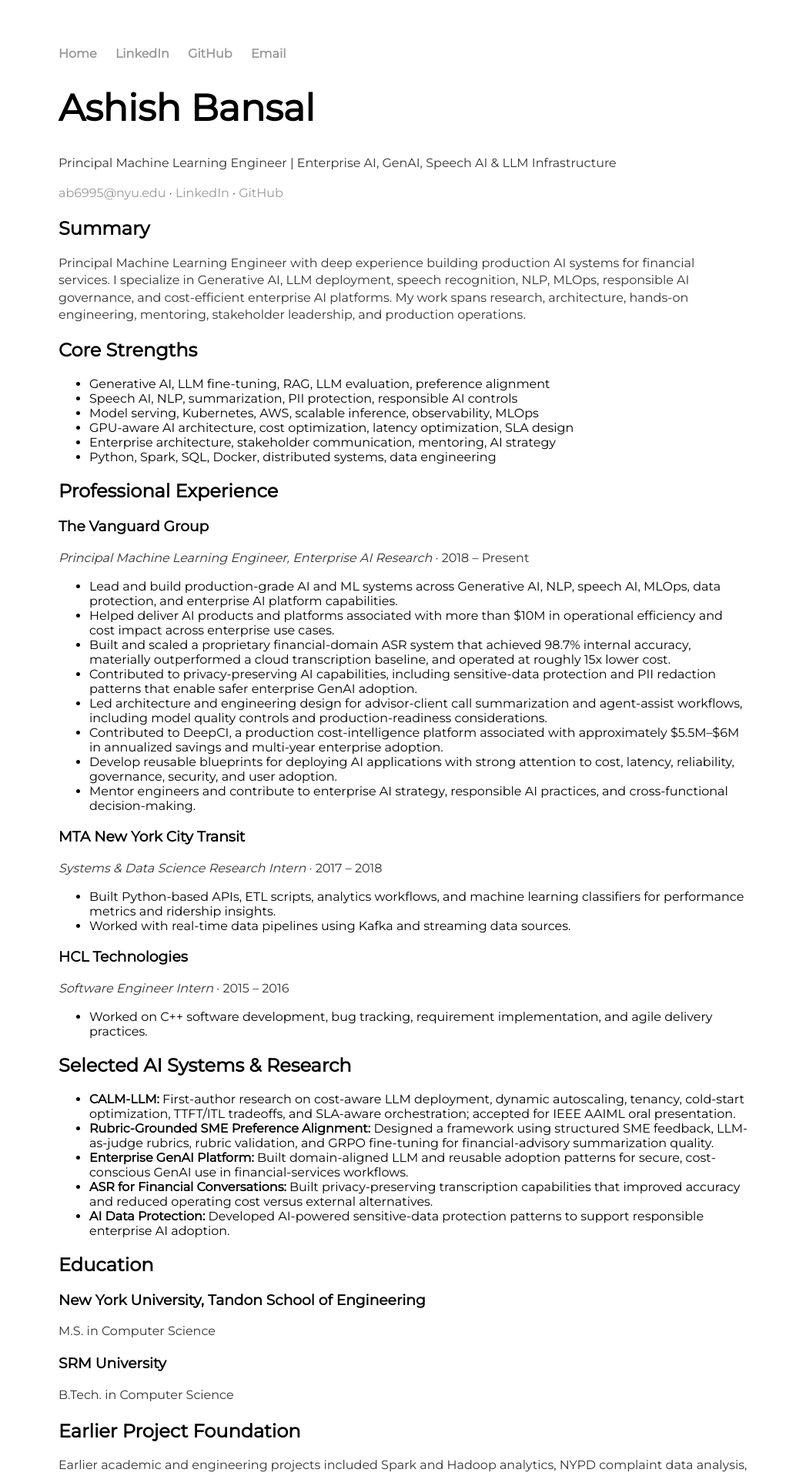
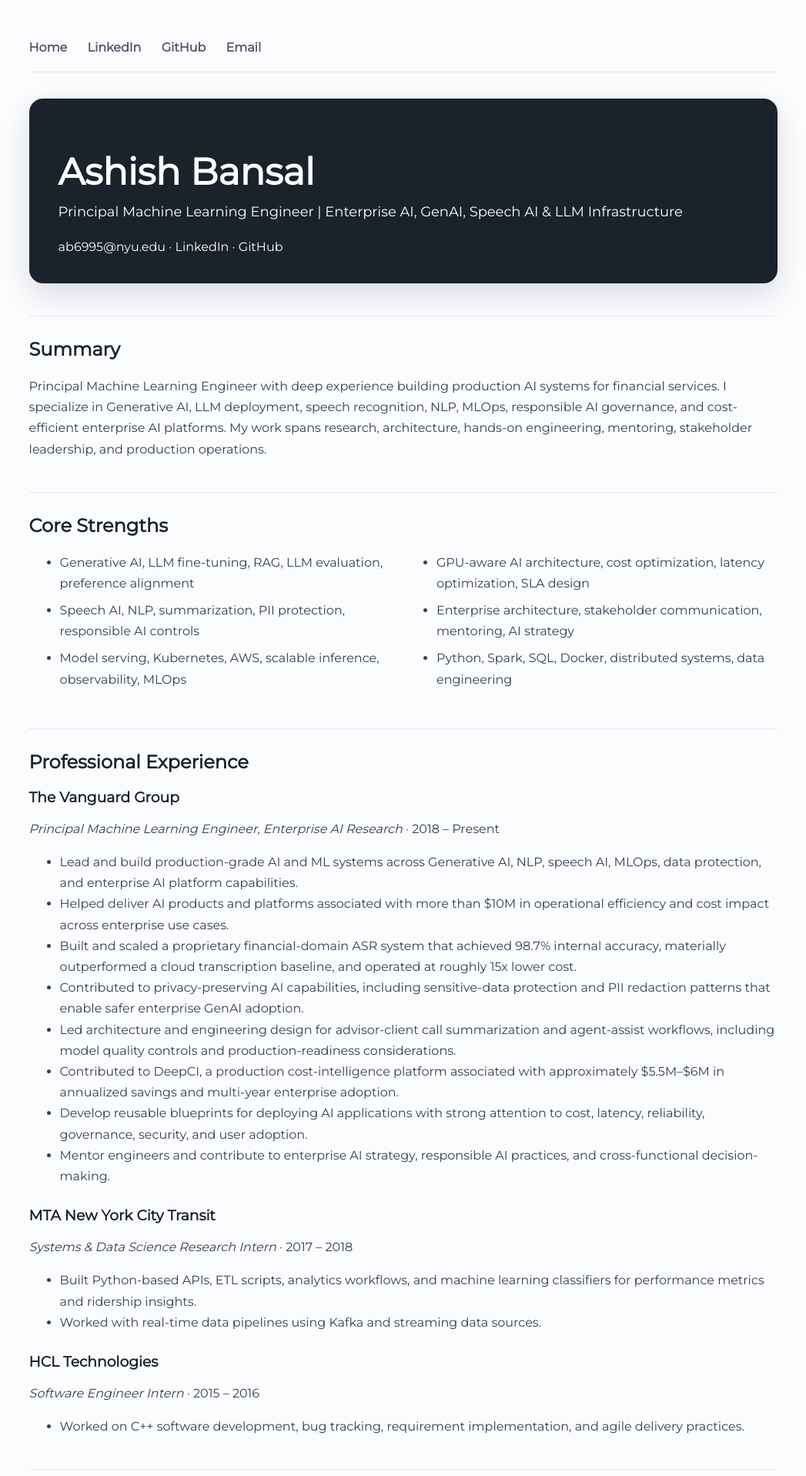
Before and after one commit to ab6995/ab6995.github.io, a Jekyll site: the page built from resume/index.html, in a window 1280 px wide. Shown: the top 1917 px of the page at 77% size, without its empty margins (116-1163 px from the left). Built offline with Jekyll 4.4.1, drawn with Linux system fonts in a browser that asks for light colours.

Commit message:
Refresh resume page styling

```diff
--- a/assets/css/blog.css
+++ b/assets/css/blog.css
@@ -1,39 +1,97 @@
 @import url(https://fonts.googleapis.com/css?family=Montserrat);
 
 body {
-    margin: 60px auto;
-    width: 70%;
-    font-family:'Montserrat',sans-serif;
+  margin: 48px auto;
+  width: 76%;
+  max-width: 980px;
+  font-family: 'Montserrat', sans-serif;
+  color: #263241;
+  background: #fbfcfe;
 }
-nav ul, footer ul {
-    font-family:'Montserrat',sans-serif;
-    padding: 0px;
+
+nav ul {
+  padding: 0;
   list-style: none;
-    font-weight: bold;
+  font-weight: 700;
+  border-bottom: 1px solid #e3e8ef;
+  padding-bottom: 18px;
+  margin-bottom: 34px;
 }
-nav ul li, footer ul li {
+
+nav ul li {
   display: inline;
-    margin-right: 20px;
+  margin-right: 22px;
 }
+
 a {
   text-decoration: none;
-    color: #999;
+  color: #54516a;
 }
+
 a:hover {
   text-decoration: underline;
 }
+
 h1 {
   font-size: 3em;
-    font-family:'Montserrat',sans-serif;
+  margin-bottom: 8px;
+  color: #1a222c;
 }
-p {
+
+h2 {
+  margin-top: 42px;
+  padding-top: 28px;
+  border-top: 1px solid #e3e8ef;
+  color: #1a222c;
+}
+
+h3 {
+  margin-bottom: 4px;
+  color: #1a222c;
+}
+
+p,
+li {
   font-size: 1em;
-    line-height: 1.4em;
-    color: #333;
+  line-height: 1.7em;
+  color: #354052;
 }
-footer {
-    border-top: 1px solid #d5d5d5;
-    font-size: .8em;
+
+.resume-hero {
+  background: #1a222c;
+  color: #fff;
+  padding: 34px 38px;
+  border-radius: 18px;
+  box-shadow: 0 14px 36px rgba(26, 34, 44, 0.15);
+}
+
+.resume-hero h1,
+.resume-hero p,
+.resume-hero a {
+  color: #fff;
+}
+
+.resume-subtitle {
+  margin: 0;
+  font-size: 1.12em;
+}
+
+.resume-contact {
+  margin-bottom: 0;
+}
+
+.resume-item {
+  margin-bottom: 26px;
+}
+
+.two-column-list {
+  columns: 2;
+  column-gap: 46px;
+}
+
+.two-column-list li {
+  break-inside: avoid;
+  margin-bottom: 8px;
 }
 
 ul.posts {
@@ -48,3 +106,27 @@
 div.post-header {
   text-align: center;
 }
+
+@media only screen and (max-width: 760px) {
+  body {
+    width: 88%;
+    margin: 28px auto;
+  }
+
+  nav ul li {
+    display: block;
+    margin: 8px 0;
+  }
+
+  .resume-hero {
+    padding: 24px;
+  }
+
+  h1 {
+    font-size: 2.3em;
+  }
+
+  .two-column-list {
+    columns: 1;
+  }
+}
```
Lines whose indentation alone changed are shown as unchanged.
